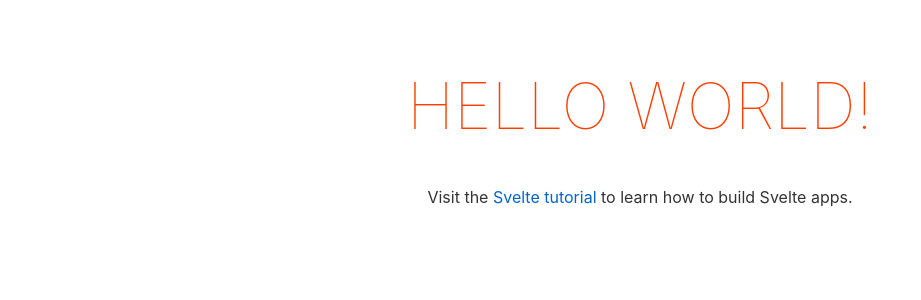
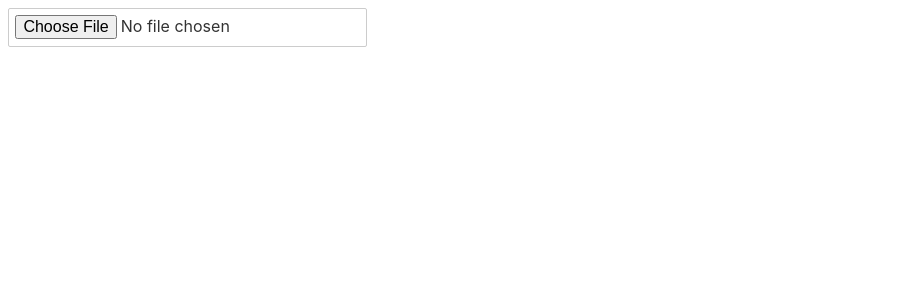
Before and after one commit to 0wv/qa-viewer, a Svelte app: page / in a window 1280 px wide. Shown: the top 300 px of the page, without its empty margins (0-921 px from the left). Built offline with nearby package versions, Linux system fonts and the light colour scheme.

Commit message:
:construction: implement qa parser

```diff
--- a/src/App.svelte
+++ b/src/App.svelte
@@ -1,30 +1,90 @@
 <script>
-	export let name;
+	import { onMount } from 'svelte'
+
+	let file, qas = []
+
+	onMount(() => {
+		file.addEventListener('change', () => {
+			const firstFile = file.files[0]
+
+			if (firstFile.type === 'text/plain') {
+				const reader = new FileReader()
+
+				reader.onload = event => {
+					const result = event.target.result
+					qas = result
+						.split('\r\n')
+						.filter(v => v !== '' && v[0] !== '#')
+						.map(v => v.split(':='))
+						.filter(v => v.length >= 2)
+						.map(v => [v[0].split(':-'), v.slice(1, v.length)])
+						.map(v => {
+							const answers = v[1]
+							const question = v[0][0]
+
+							if (v[0].length >= 2) {
+								const selections = v[0].slice(1, v[0].length)
+								const result = {
+									answers,
+									question,
+									selections,
+									type: 'exact-match-selection',
+								}
+
+								return result
+							} else {
+								const result = {
+									answers,
+									question,
+									type: 'exact-match',
+								}
+
+								return result
+							}
+						})
+				}
+
+				reader.readAsText(firstFile)
+			}
+		}, false)
+	})
 </script>
 
 <main>
-	<h1>Hello {name}!</h1>
-	<p>Visit the <a href="https://svelte.dev/tutorial">Svelte tutorial</a> to learn how to build Svelte apps.</p>
+	<input bind:this={file} type="file">
+	<ol>
+		{#each qas as qa}
+			{#if qa.type === 'exact-match'}
+				<li>
+					<p>問: {qa.question}</p>
+					<p>答え:</p>
+					<ul>
+						{#each qa.answers as answer}
+							<li>{answer}</li>
+						{/each}
+					</ul>
+				</li>
+			{:else if qa.type === 'exact-match-selection'}
+				<li>
+					<p>問: {qa.question}</p>
+					<p>選択肢:</p>
+					<ol>
+						{#each qa.selections as selection}
+							<li>{selection}</li>
+						{/each}
+					</ol>
+					<p>答え:</p>
+					<ul>
+						{#each qa.answers as answer}
+							<li>{qa.selections[answer]}</li>
+						{/each}
+					</ul>
+				</li>
+			{/if}
+		{/each}
+	</ol>
 </main>
 
 <style>
-	main {
-		text-align: center;
-		padding: 1em;
-		max-width: 240px;
-		margin: 0 auto;
-	}
-
-	h1 {
-		color: #ff3e00;
-		text-transform: uppercase;
-		font-size: 4em;
-		font-weight: 100;
-	}
-
-	@media (min-width: 640px) {
-		main {
-			max-width: none;
-		}
-	}
+	/* pass */
 </style>
```
